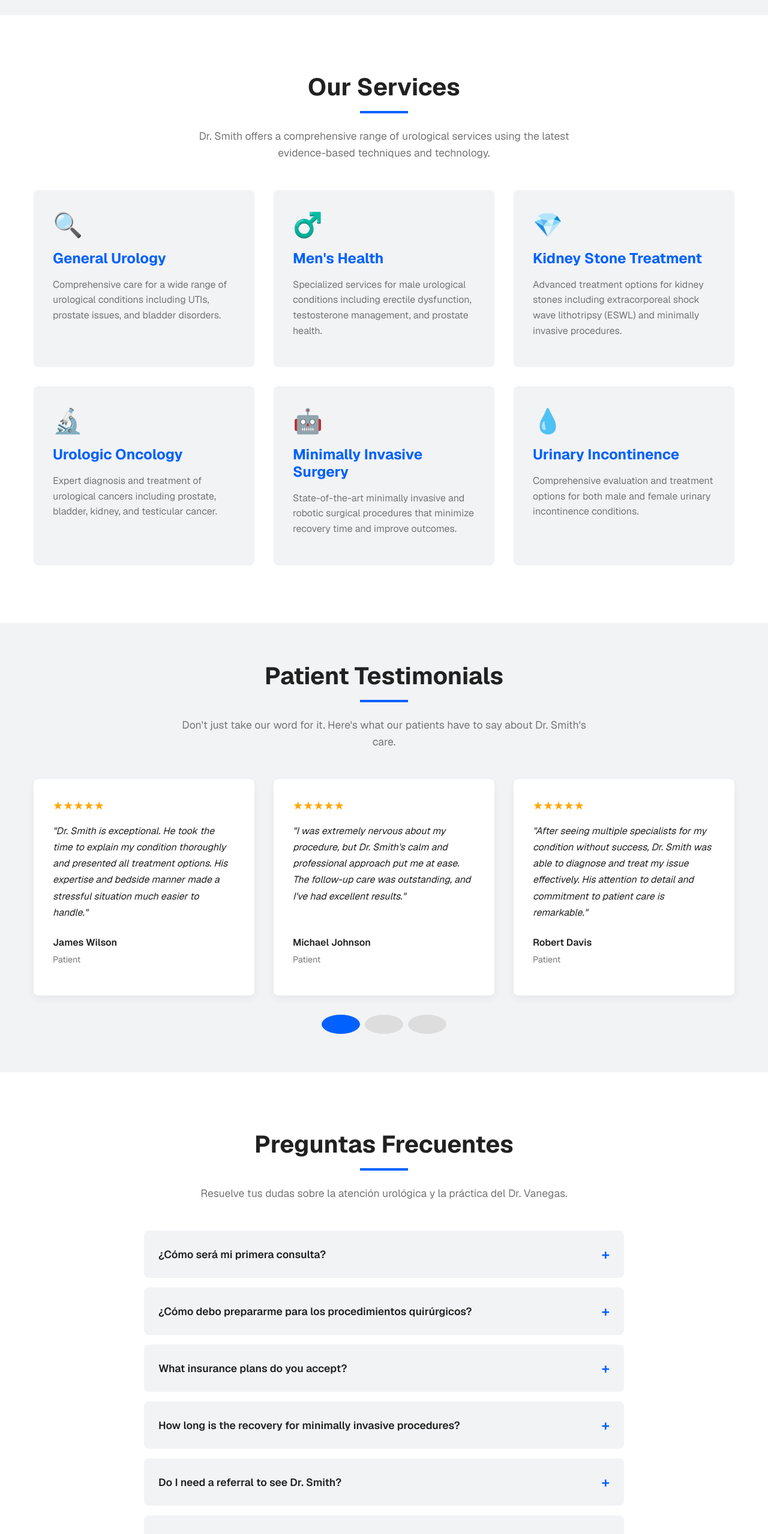
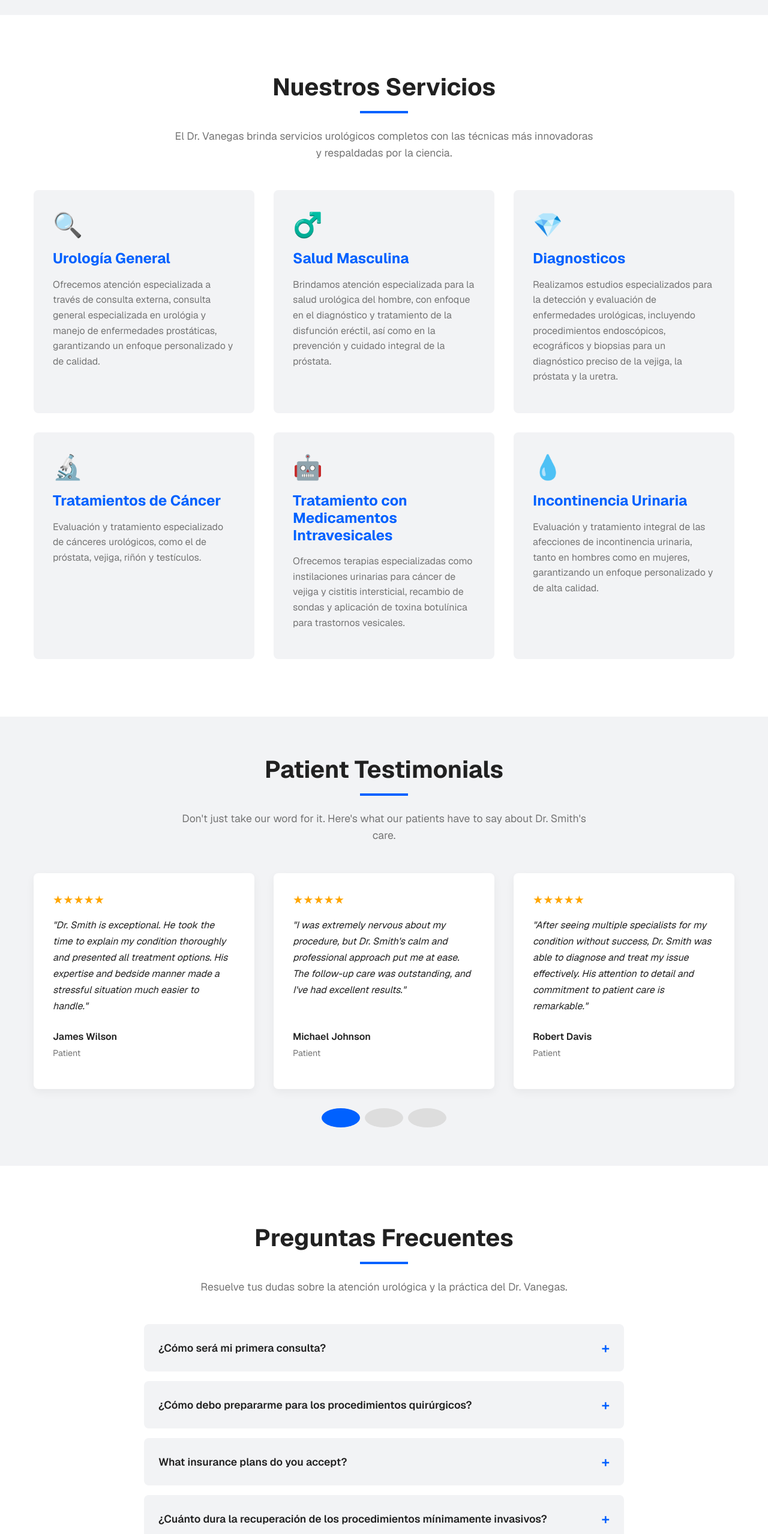
Before and after one commit to Frederickzoller/oscarvanegas, a Next.js app: page / in a window 1280 px wide. Shown: the part 1640-4198 px from the top of the page at 60% size. Built offline with nearby package versions, Linux system fonts and the light colour scheme.

Commit message:
Changed the services for new ones

```diff
--- a/app/components/sections/FAQSection.js
+++ b/app/components/sections/FAQSection.js
@@ -21,18 +21,18 @@ const faqs = [
   },
   {
     id: 4,
-    question: "How long is the recovery for minimally invasive procedures?",
-    answer: "Recovery time varies by procedure and individual health factors. Most minimally invasive urological procedures have significantly shorter recovery times compared to traditional surgery. Many patients return to normal activities within 1-2 weeks, though complete recovery might take longer. Dr. Smith will provide specific recovery guidelines for your procedure."
+    question: "¿Cuánto dura la recuperación de los procedimientos mínimamente invasivos?",
+    answer: "El tiempo de recuperación varía según el procedimiento y los factores de salud individuales. La mayoría de los procedimientos urológicos mínimamente invasivos tienen tiempos de recuperación significativamente más cortos en comparación con la cirugía tradicional. Muchos pacientes pueden retomar sus actividades normales en un plazo de 1 a 2 semanas, aunque la recuperación total puede tomar más tiempo. El Dr. Vanegas le proporcionará pautas específicas para su recuperación."
   },
   {
     id: 5,
-    question: "Do I need a referral to see Dr. Smith?",
-    answer: "While some insurance plans require referrals to see specialists, many patients see Dr. Smith without a referral. Check with your insurance provider regarding their referral requirements. Our staff can help guide you through this process if needed."
+    question: "¿Necesito una referencia para ver al Dr. Vanegas?",
+    answer: "Algunos planes de seguro requieren una referencia para consultar a un especialista, pero muchos pacientes pueden ver al Dr. Vanegas sin necesidad de una. Verifique con su proveedor de seguro si se requiere una referencia. Nuestro equipo puede ayudarle con este proceso si es necesario."
   },
   {
     id: 6,
-    question: "How can I manage urological symptoms at home?",
-    answer: "While proper medical care is essential, there are lifestyle measures that can help manage some urological symptoms. These include staying well-hydrated, maintaining a healthy diet, regular exercise, practicing good hygiene, and following medication schedules. Dr. Smith will provide personalized recommendations based on your specific condition."
+    question: "¿Cómo puedo manejar los síntomas urológicos en casa?",
+    answer: "Si bien la atención médica adecuada es esencial, existen medidas en el estilo de vida que pueden ayudar a controlar algunos síntomas urológicos. Estas incluyen mantenerse bien hidratado, llevar una alimentación saludable, realizar ejercicio regularmente, mantener una buena higiene y seguir el tratamiento médico indicado. El Dr. Vanegas le proporcionará recomendaciones personalizadas según su condición específica."
   }
 ];
 
--- a/app/components/sections/ServicesSection.js
+++ b/app/components/sections/ServicesSection.js
@@ -4,38 +4,38 @@ import styles from './ServicesSection.module.css';
 const services = [
   {
     id: 1,
-    title: "General Urology",
-    description: "Comprehensive care for a wide range of urological conditions including UTIs, prostate issues, and bladder disorders.",
+    title: "Urología General",
+    description: "Ofrecemos atención especializada a través de consulta externa, consulta general especializada en urológia y manejo de enfermedades prostáticas, garantizando un enfoque personalizado y de calidad.",
     icon: "🔍"
   },
   {
     id: 2,
-    title: "Men's Health",
-    description: "Specialized services for male urological conditions including erectile dysfunction, testosterone management, and prostate health.",
+    title: "Salud Masculina",
+    description: "Brindamos atención especializada para la salud urológica del hombre, con enfoque en el diagnóstico y tratamiento de la disfunción eréctil, así como en la prevención y cuidado integral de la próstata.",
     icon: "♂️"
   },
   {
     id: 3,
-    title: "Kidney Stone Treatment",
-    description: "Advanced treatment options for kidney stones including extracorporeal shock wave lithotripsy (ESWL) and minimally invasive procedures.",
+    title: "Diagnosticos",
+    description: "Realizamos estudios especializados para la detección y evaluación de enfermedades urológicas, incluyendo procedimientos endoscópicos, ecográficos y biopsias para un diagnóstico preciso de la vejiga, la próstata y la uretra.",
     icon: "💎"
   },
   {
     id: 4,
-    title: "Urologic Oncology",
-    description: "Expert diagnosis and treatment of urological cancers including prostate, bladder, kidney, and testicular cancer.",
+    title: "Tratamientos de Cáncer",
+    description: "Evaluación y tratamiento especializado de cánceres urológicos, como el de próstata, vejiga, riñón y testículos.",
     icon: "🔬"
   },
   {
     id: 5,
-    title: "Minimally Invasive Surgery",
-    description: "State-of-the-art minimally invasive and robotic surgical procedures that minimize recovery time and improve outcomes.",
+    title: "Tratamiento con Medicamentos Intravesicales",
+    description: "Ofrecemos terapias especializadas como instilaciones urinarias para cáncer de vejiga y cistitis intersticial, recambio de sondas y aplicación de toxina botulínica para trastornos vesicales.",
     icon: "🤖"
   },
   {
     id: 6,
-    title: "Urinary Incontinence",
-    description: "Comprehensive evaluation and treatment options for both male and female urinary incontinence conditions.",
+    title: "Incontinencia Urinaria",
+    description: "Evaluación y tratamiento integral de las afecciones de incontinencia urinaria, tanto en hombres como en mujeres, garantizando un enfoque personalizado y de alta calidad.",
     icon: "💧"
   }
 ];
@@ -45,10 +45,10 @@ const ServicesSection = () => {
     <section id="services" className={styles.services}>
       <div className="container">
         <div className={styles.sectionHeader}>
-          <h2>Our Services</h2>
+          <h2>Nuestros Servicios</h2>
           <div className={styles.underline}></div>
           <p className={styles.sectionDescription}>
-            Dr. Smith offers a comprehensive range of urological services using the latest evidence-based techniques and technology.
+          El Dr. Vanegas brinda servicios urológicos completos con las técnicas más innovadoras y respaldadas por la ciencia.
           </p>
         </div>
 
```
